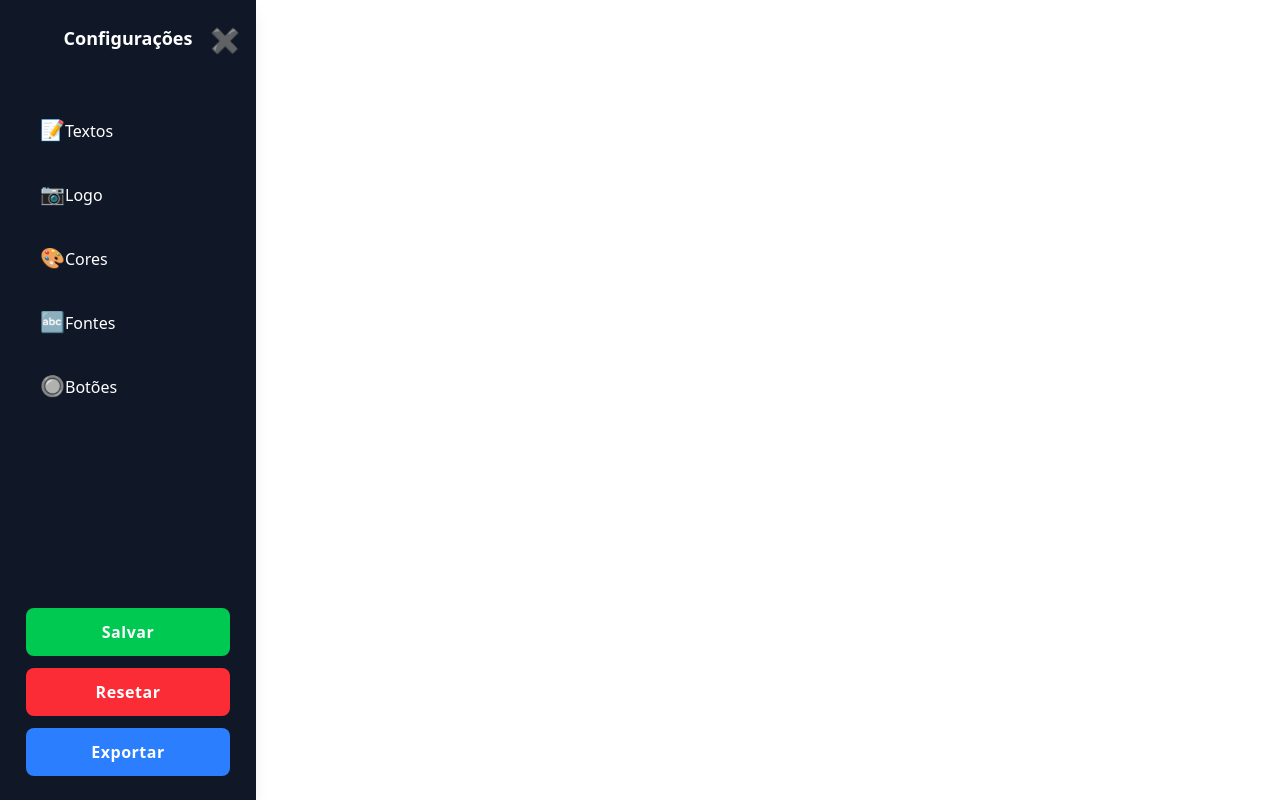
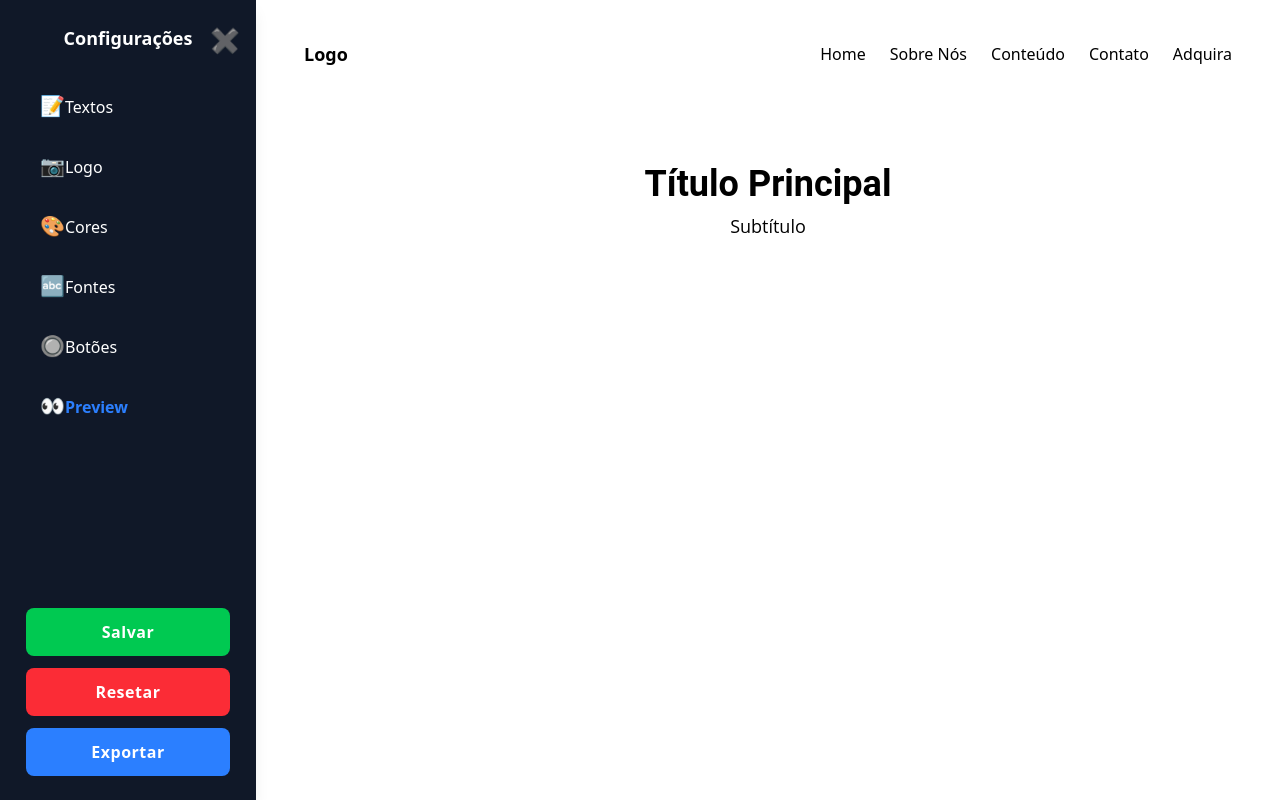
Before and after one commit to DrBooleani/LandingBuilder, an Angular app: page /landing in a window 1280 px wide. Before the commit this address led to /. Built offline with nearby package versions, Linux system fonts and the light colour scheme; no server answers.

Commit message:
feat: initial landing page preview

```diff
--- a/src/app/app.routes.ts
+++ b/src/app/app.routes.ts
@@ -6,6 +6,10 @@ export const routes: Routes = [
     loadComponent: () => import('./pages/home/home.component').then(m => m.HomeComponent)
   },
   {
+    path: 'landing',
+    loadComponent: () => import('./pages/landing/landing.component').then(m => m.LandingComponent)
+  },
+  {
     path: 'builder',
     loadChildren: () => import('./core/builder/builder.routes').then(m => m.buttonRoutes)
   }
--- a/src/app/core/builder/sidebar/sidebar.component.html
+++ b/src/app/core/builder/sidebar/sidebar.component.html
@@ -15,7 +15,7 @@
     Configurações
   </h2>
 
-  <ul class="flex flex-col mt-6 px-6 space-y-1 w-full" *ngIf="!collapsed">
+  <ul class="flex flex-col px-6 w-full" *ngIf="!collapsed">
     <li
       class="flex items-center gap-3 cursor-pointer hover:bg-gray-700 p-4 rounded-lg transition w-full"
       *ngFor="let item of menuItems"
--- a/src/app/core/builder/sidebar/sidebar.component.ts
+++ b/src/app/core/builder/sidebar/sidebar.component.ts
@@ -17,6 +17,7 @@ export class SidebarComponent {
     { label: "Cores", icon: "🎨", url: 'builder/colors' },
     { label: "Fontes", icon: "🔤", url: 'builder/fonts'},
     { label: "Botões", icon: "🔘", url: 'builder/button' },
+    { label: "Preview", icon: "👀", url: 'landing'}
   ];
 
   toggleSidebar() {
--- a/src/app/core/client/hero-section/hero-section.component.ts
+++ b/src/app/core/client/hero-section/hero-section.component.ts
@@ -1,15 +1,23 @@
-import { Component } from '@angular/core';
+import { Component, computed, inject } from "@angular/core";
+import { SettingsService } from "../../services/settings/settings.service";
+import { CommonModule } from "@angular/common";
 
 @Component({
-  selector: 'app-hero-section',
-  imports: [],
+  selector: "app-hero-section",
+  standalone: true,
+  imports: [CommonModule],
   template: `
-    <p>
-      hero-section works!
-    </p>
+    <section [ngStyle]="{ 'background-color': primaryBackground() }" class="text-center py-20">
+      <h1 class="text-4xl font-bold" [ngStyle]="{ 'font-family': titleFont() }">{{ titleText() }}</h1>
+      <p class="text-lg mt-2" [ngStyle]="{ 'font-family': subtitleFont() }">{{ subtitleText() }}</p>
+    </section>
   `,
-  styles: ``
 })
 export class HeroSectionComponent {
-
+  private settings = inject(SettingsService);
+  titleText = computed(() => this.settings.titleText());
+  subtitleText = computed(() => this.settings.subtitleText());
+  primaryBackground = computed(() => this.settings.primaryBackground());
+  titleFont = computed(() => this.settings.titleFont());
+  subtitleFont = computed(() => this.settings.subtitleFont());
 }
--- a/src/app/core/client/navbar/navbar.component.ts
+++ b/src/app/core/client/navbar/navbar.component.ts
@@ -1,15 +1,30 @@
-import { Component } from '@angular/core';
+import { Component, computed, inject } from "@angular/core";
+import { SettingsService } from "../../services/settings/settings.service";
+import { CommonModule } from "@angular/common";
 
 @Component({
-  selector: 'app-navbar',
-  imports: [],
+  selector: "app-navbar",
+  standalone: true,
+  imports: [CommonModule],
   template: `
-    <p>
-      navbar works!
-    </p>
+    <nav [ngStyle]="{ 'background-color': primaryBackground() }" class="text-inherit py-4 px-6 flex items-center justify-between">
+      <div class="text-lg font-bold">
+        <img *ngIf="logoUrl()" [src]="logoUrl()" alt="Logo" class="h-10">
+        <span *ngIf="!logoUrl()">Logo</span>
+      </div>
+      <ul class="hidden md:flex space-x-6">
+        <li><a href="#" class="hover:text-gray-400">Home</a></li>
+        <li><a href="#" class="hover:text-gray-400">Sobre Nós</a></li>
+        <li><a href="#" class="hover:text-gray-400">Conteúdo</a></li>
+        <li><a href="#" class="hover:text-gray-400">Contato</a></li>
+        <li><a href="#" class="hover:text-gray-400">Adquira</a></li>
+      </ul>
+      <button class="md:hidden text-white">☰</button>
+    </nav>
   `,
-  styles: ``
 })
 export class NavbarComponent {
-
+  private settings = inject(SettingsService);
+  logoUrl = computed(() => this.settings.logoUrl());
+  primaryBackground = computed(() => this.settings.primaryBackground());
 }
--- a/src/app/pages/about/about.component.ts
+++ /dev/null
@@ -1,15 +0,0 @@
-import { Component } from '@angular/core';
-
-@Component({
-  selector: 'app-about',
-  imports: [],
-  template: `
-    <p>
-      about works!
-    </p>
-  `,
-  styles: ``
-})
-export class AboutComponent {
-
-}
--- a/src/app/pages/builder/builder.component.ts
+++ /dev/null
@@ -1,15 +0,0 @@
-import { Component } from '@angular/core';
-
-@Component({
-  selector: 'app-builder',
-  imports: [],
-  template: `
-    <p>
-      builder works!
-    </p>
-  `,
-  styles: ``
-})
-export class BuilderComponent {
-
-}
--- a/src/app/pages/contact/contact.component.ts
+++ /dev/null
@@ -1,15 +0,0 @@
-import { Component } from '@angular/core';
-
-@Component({
-  selector: 'app-contact',
-  imports: [],
-  template: `
-    <p>
-      contact works!
-    </p>
-  `,
-  styles: ``
-})
-export class ContactComponent {
-
-}
--- /dev/null
+++ b/src/app/pages/landing/landing.component.ts
@@ -0,0 +1,16 @@
+import { Component } from '@angular/core';
+import { NavbarComponent } from "../../core/client/navbar/navbar.component";
+import { HeroSectionComponent } from "../../core/client/hero-section/hero-section.component";
+
+@Component({
+  selector: 'app-landing',
+  imports: [NavbarComponent, HeroSectionComponent],
+  template: `
+    <app-navbar></app-navbar>
+    <app-hero-section></app-hero-section>
+  `,
+  styles: ``
+})
+export class LandingComponent {
+
+}
--- a/src/app/pages/welcome/welcome.component.ts
+++ /dev/null
@@ -1,15 +0,0 @@
-import { Component } from '@angular/core';
-
-@Component({
-  selector: 'app-welcome',
-  imports: [],
-  template: `
-    <p>
-      welcome works!
-    </p>
-  `,
-  styles: ``
-})
-export class WelcomeComponent {
-
-}
```
